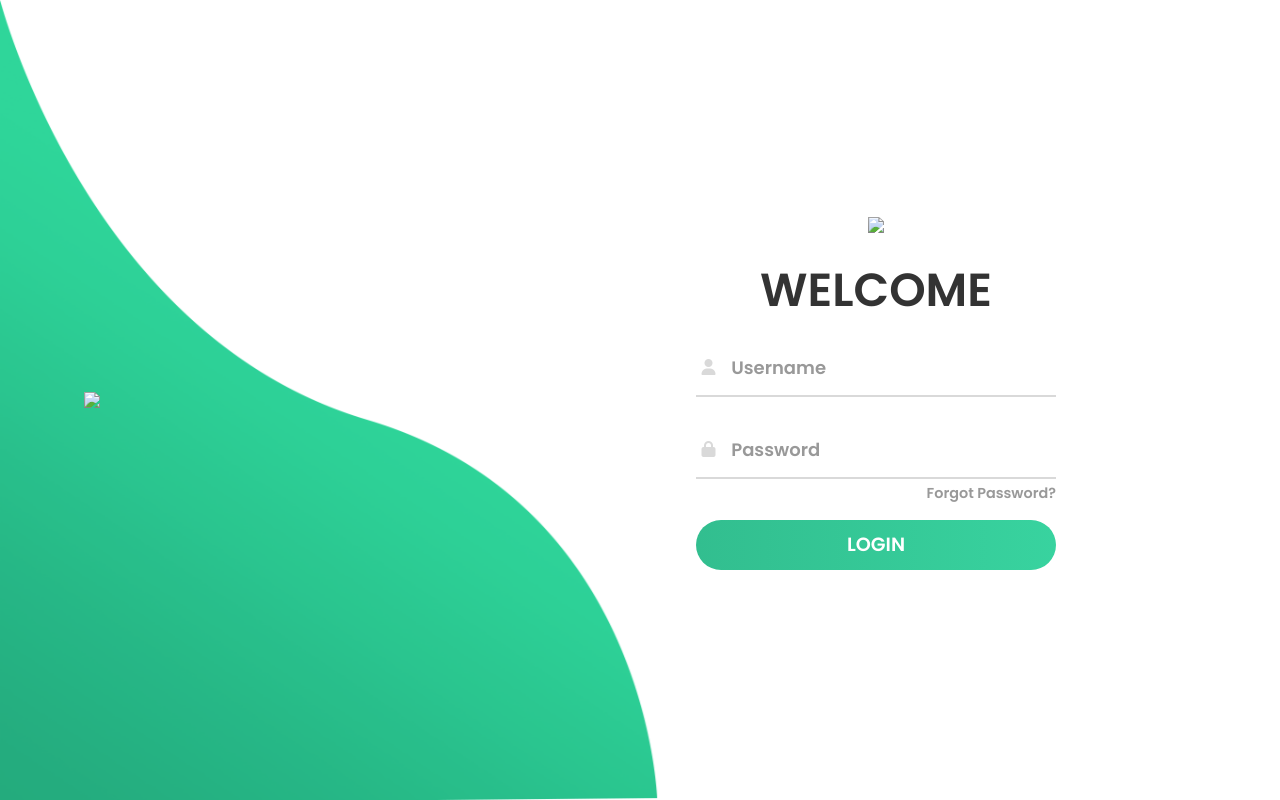
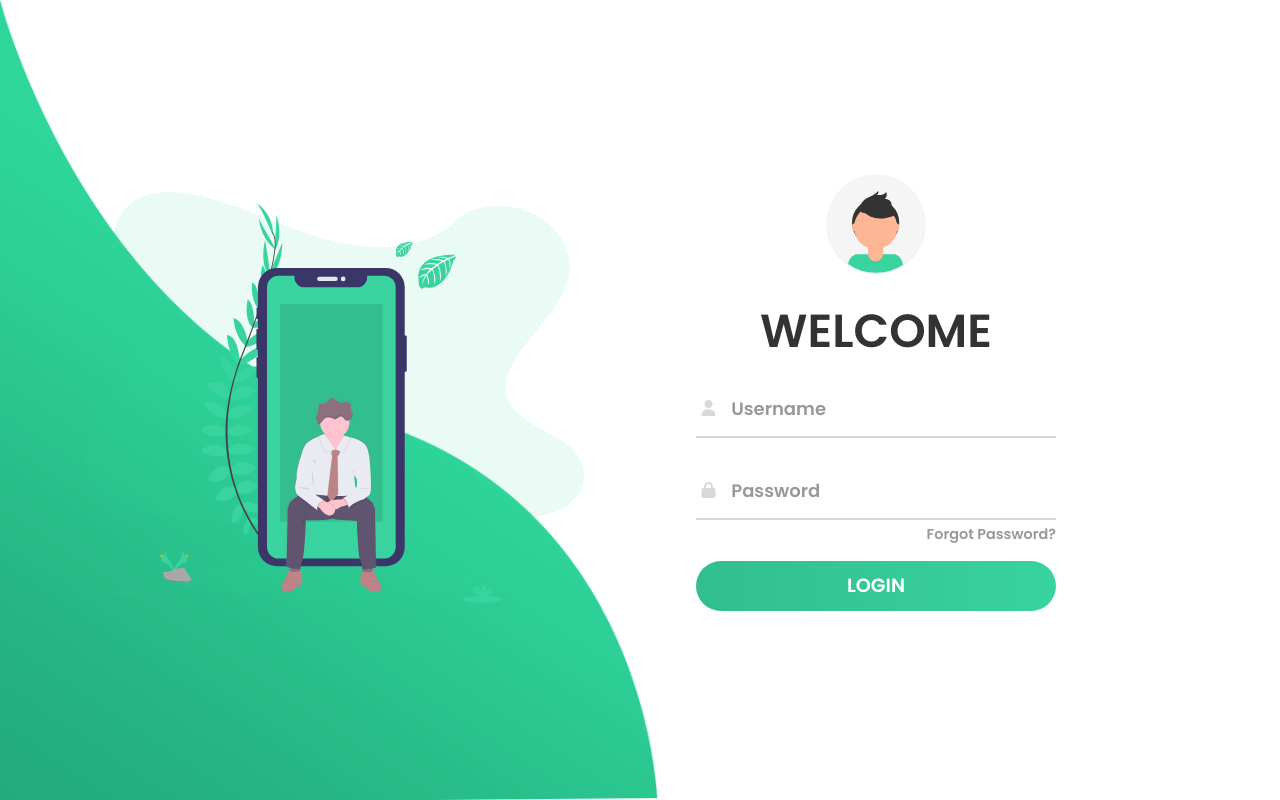
Before and after one commit to sir-saurabh/Test, a plain HTML site: page index.html in a window 1280 px wide. Drawn offline with Linux system fonts and the light colour scheme.

Commit message:
Update index.html

```diff
--- a/index.html
+++ b/index.html
@@ -11,11 +11,11 @@
 	<img class="wave" src="wave.png">
 	<div class="container">
 		<div class="img">
-			<img src="img/bg.svg">
+			<img src="bg.svg">
 		</div>
 		<div class="login-content">
 			<form action="index.html">
-				<img src="img/avatar.svg">
+				<img src="avatar.svg">
 				<h2 class="title">Welcome</h2>
            		<div class="input-div one">
            		   <div class="i">
@@ -40,6 +40,6 @@
             </form>
         </div>
     </div>
-    <script type="text/javascript" src="js/main.js"></script>
+    <script type="text/javascript" src="main.js"></script>
 </body>
 </html>
```
